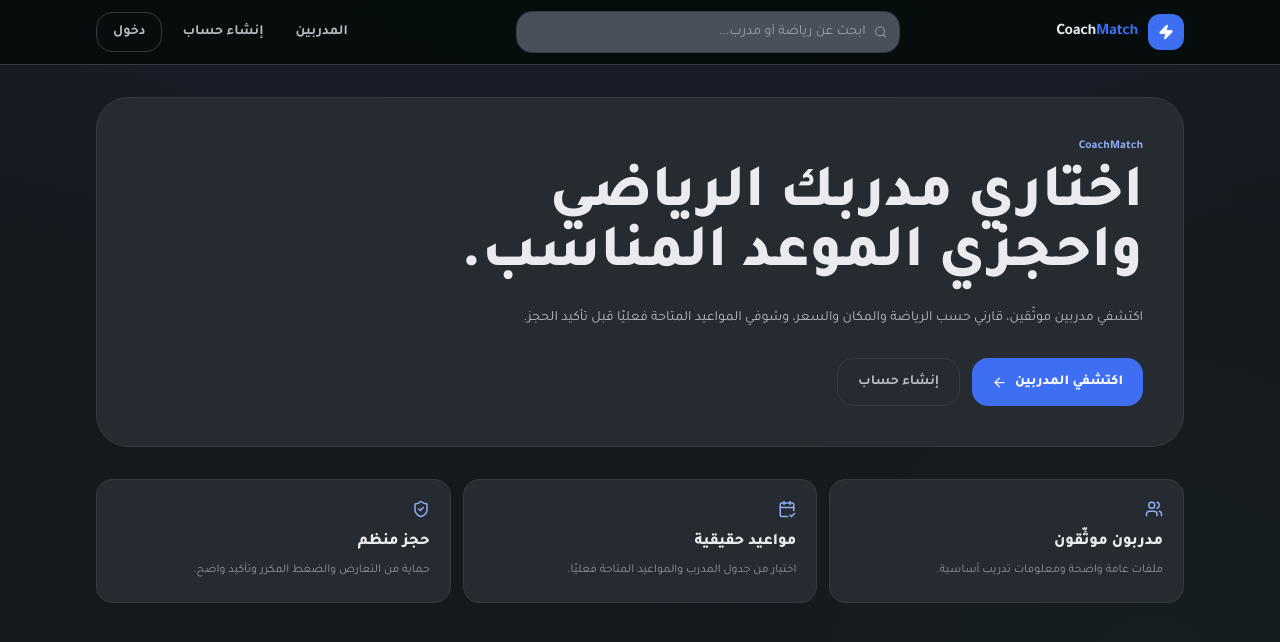
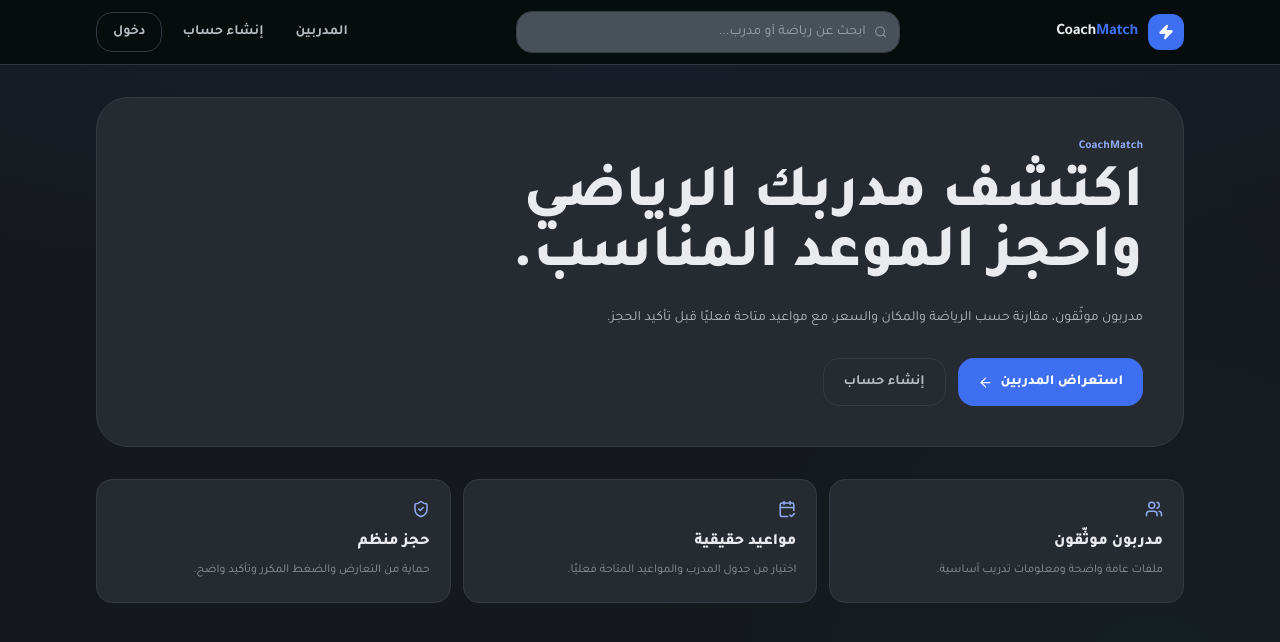
Before and after one commit to nohasalahsoghir-hub/coachmatch, a Next.js app: page / in a window 1280 px wide. Shown: the top 642 px of the page. Built offline with nearby package versions, Linux system fonts and the light colour scheme; no server answers.

Commit message:
ux: make Arabic copy gender-neutral

```diff
--- a/app/page.tsx
+++ b/app/page.tsx
@@ -6,10 +6,10 @@ export default function HomePage(){
     <section className="overflow-hidden rounded-[2rem] border border-[var(--line)] bg-[var(--surface)] p-7 sm:p-10">
       <div className="max-w-3xl">
         <p className="text-xs font-bold text-cobalt-300">CoachMatch</p>
-        <h1 className="mt-3 text-4xl font-black leading-tight sm:text-6xl">اختاري مدربك الرياضي واحجزي الموعد المناسب.</h1>
-        <p className="mt-4 max-w-2xl text-sm leading-8 text-[var(--muted)]">اكتشفي مدربين موثّقين، قارني حسب الرياضة والمكان والسعر، وشوفي المواعيد المتاحة فعليًا قبل تأكيد الحجز.</p>
+        <h1 className="mt-3 text-4xl font-black leading-tight sm:text-6xl">اكتشف مدربك الرياضي واحجز الموعد المناسب.</h1>
+        <p className="mt-4 max-w-2xl text-sm leading-8 text-[var(--muted)]">مدربون موثّقون، مقارنة حسب الرياضة والمكان والسعر، مع مواعيد متاحة فعليًا قبل تأكيد الحجز.</p>
         <div className="mt-6 flex flex-wrap gap-3">
-          <Link href="/coaches" className="btn-cobalt min-h-12 px-5">اكتشفي المدربين <ArrowLeft size={15}/></Link>
+          <Link href="/coaches" className="btn-cobalt min-h-12 px-5">استعراض المدربين <ArrowLeft size={15}/></Link>
           <Link href="/auth/sign-up" className="inline-flex min-h-12 items-center justify-center rounded-2xl border border-[var(--line)] px-5 text-sm font-bold text-[var(--muted)]">إنشاء حساب</Link>
         </div>
       </div>
```
